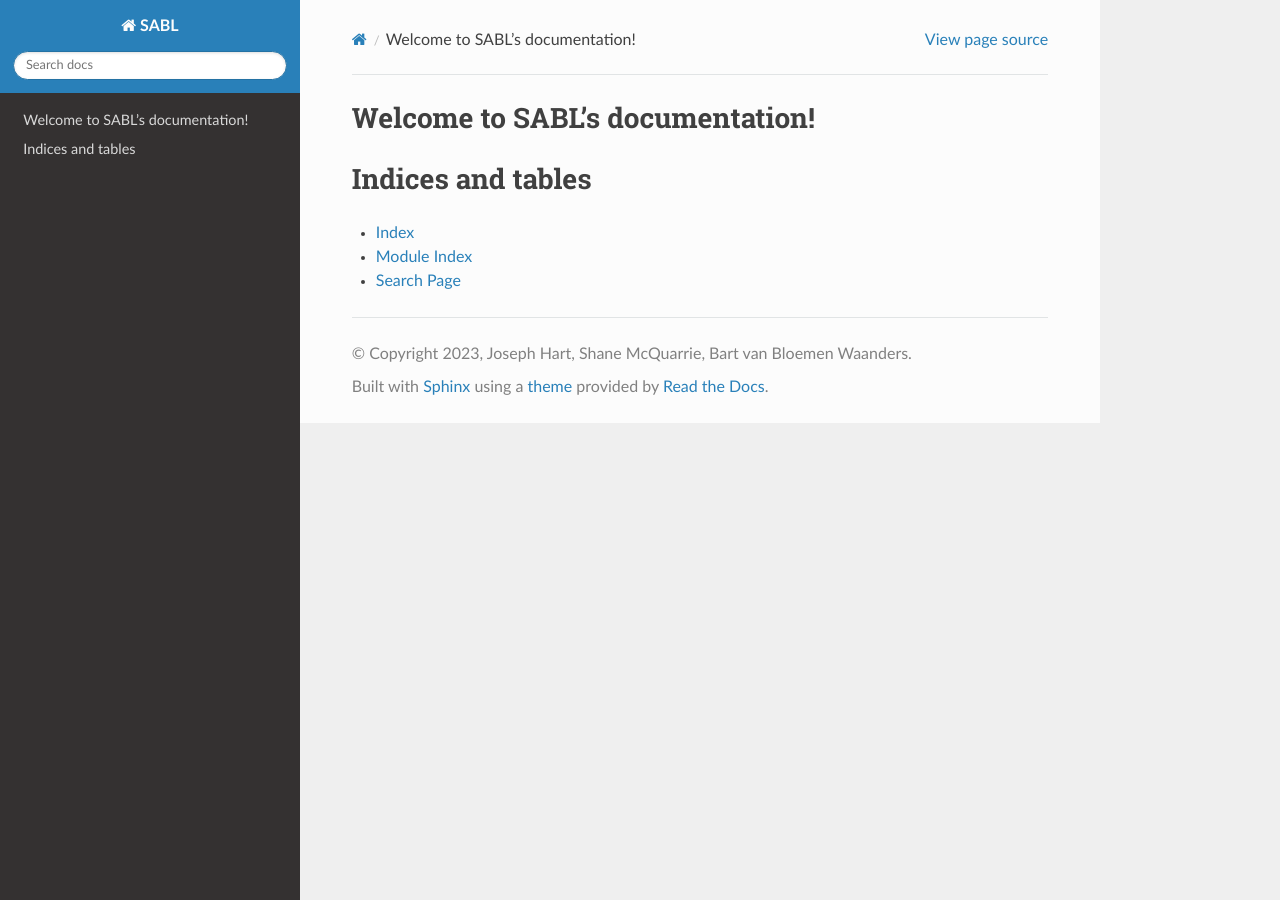
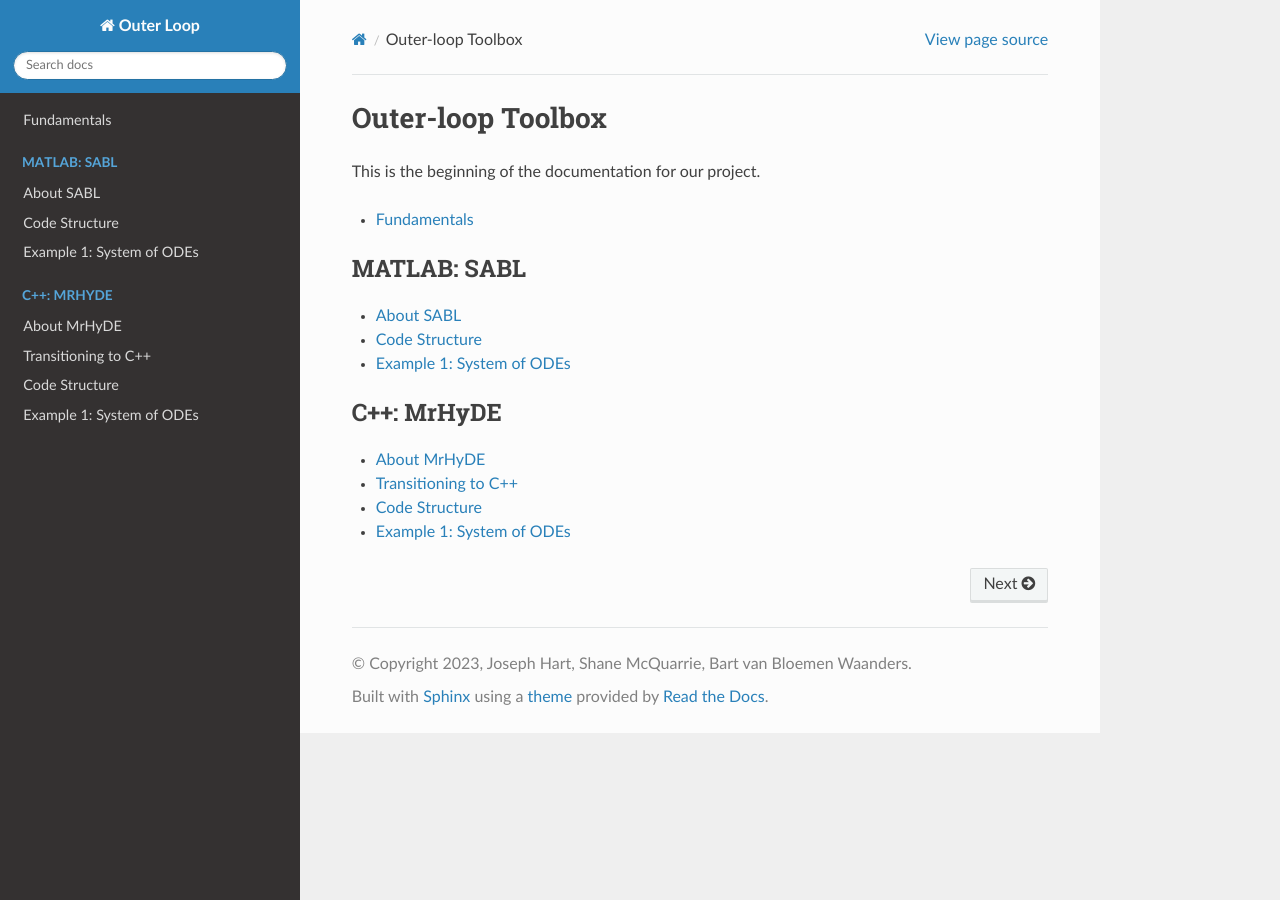
Before and after one commit to sandialabs/Sola, a Sphinx documentation site: the page built from docs/source/index.rst, in a window 1280 px wide. Built offline with Sphinx 7.4.7 and the Read the Docs theme 2.0.0, drawn with Linux system fonts in a browser that asks for light colours.

Commit message:
populate documentation file tree

```diff
--- a/docs/source/conf.py
+++ b/docs/source/conf.py
@@ -17,12 +17,12 @@
 
 # -- Project information -----------------------------------------------------
 
-project = 'SABL'
-copyright = '2023, Joseph Hart, Shane McQuarrie, Bart van Bloemen Waanders'
-author = 'Joseph Hart, Shane McQuarrie, Bart van Bloemen Waanders'
+project = "Outer Loop"
+copyright = "2023, Joseph Hart, Shane McQuarrie, Bart van Bloemen Waanders"
+author = "Joseph Hart, Shane McQuarrie, Bart van Bloemen Waanders"
 
 # The full version, including alpha/beta/rc tags
-release = '0.0.1'
+release = "0.0.1"
 
 
 # -- General configuration ---------------------------------------------------
@@ -32,10 +32,11 @@ release = '0.0.1'
 # ones.
 extensions = [
     "myst_parser",
+    "sphinx_copybutton",
 ]
 
 # Add any paths that contain templates here, relative to this directory.
-templates_path = ['_templates']
+templates_path = ["_templates"]
 
 # List of patterns, relative to source directory, that match files and
 # directories to ignore when looking for source files.
@@ -47,10 +48,19 @@ exclude_patterns = []
 
 # The theme to use for HTML and HTML Help pages.  See the documentation for
 # a list of builtin themes.
-#
-html_theme = 'sphinx_rtd_theme'
+html_theme = "sphinx_rtd_theme"
 
 # Add any paths that contain custom static files (such as style sheets) here,
 # relative to this directory. They are copied after the builtin static files,
 # so a file named "default.css" will overwrite the builtin "default.css".
-html_static_path = ['_static']
+html_static_path = ["_static"]
+
+
+# -- Extensions --------------------------------------------------------------
+
+myst_enable_extensions = [
+    "amsmath",
+    "colon_fence",
+    "dollarmath",
+    "replacements",
+]
--- a/docs/source/index.rst
+++ b/docs/source/index.rst
@@ -1,20 +1,25 @@
-.. SABL documentation master file, created by
-   sphinx-quickstart on Thu Oct 12 15:10:00 2023.
-   You can adapt this file completely to your liking, but it should at least
-   contain the root `toctree` directive.
+Outer-loop Toolbox
+==================
 
-Welcome to SABL's documentation!
-================================
+This is the beginning of the documentation for our project.
+
+.. toctree::
+
+   fundamentals
 
 .. toctree::
    :maxdepth: 2
-   :caption: Contents:
+   :caption: MATLAB: SABL
 
+   sabl/about
+   sabl/anatomy
+   sabl/example1
 
+.. toctree::
+   :maxdepth: 2
+   :caption: C++: MrHyDE
 
-Indices and tables
-==================
-
-* :ref:`genindex`
-* :ref:`modindex`
-* :ref:`search`
+   mrhyde/about
+   mrhyde/primer
+   mrhyde/anatomy
+   mrhyde/example1
--- /dev/null
+++ b/docs/source/mrhyde/about.md
@@ -0,0 +1,9 @@
+# About MrHyDE
+
+
+:::{warning}
+This page is under construction!
+:::
+
+
+**TODO**
--- /dev/null
+++ b/docs/source/mrhyde/anatomy.md
@@ -0,0 +1,9 @@
+# Code Structure
+
+
+:::{warning}
+This page is under construction!
+:::
+
+
+This is where we detail the basic code anatomy of MrHyDE (for what we need).
--- /dev/null
+++ b/docs/source/mrhyde/example1.md
@@ -0,0 +1,9 @@
+# Example 1: System of ODEs
+
+
+:::{warning}
+This page is under construction!
+:::
+
+
+**TODO**
--- /dev/null
+++ b/docs/source/sabl/about.md
@@ -0,0 +1,7 @@
+# About SABL
+
+:::{caution}
+This page is under construction!
+:::
+
+SABL stands for...**TODO**
--- /dev/null
+++ b/docs/source/sabl/anatomy.md
@@ -0,0 +1,9 @@
+# Code Structure
+
+
+:::{warning}
+This page is under construction!
+:::
+
+
+This is where we detail the class structure.
--- /dev/null
+++ b/docs/source/sabl/example1.md
@@ -0,0 +1,9 @@
+# Example 1: System of ODEs
+
+
+:::{warning}
+This page is under construction!
+:::
+
+
+**TODO**
```
Also changed, not shown: docs/source/fundamentals.md (added, +22 -0 lines), docs/source/mrhyde/primer.md (added, +11 -0 lines).
